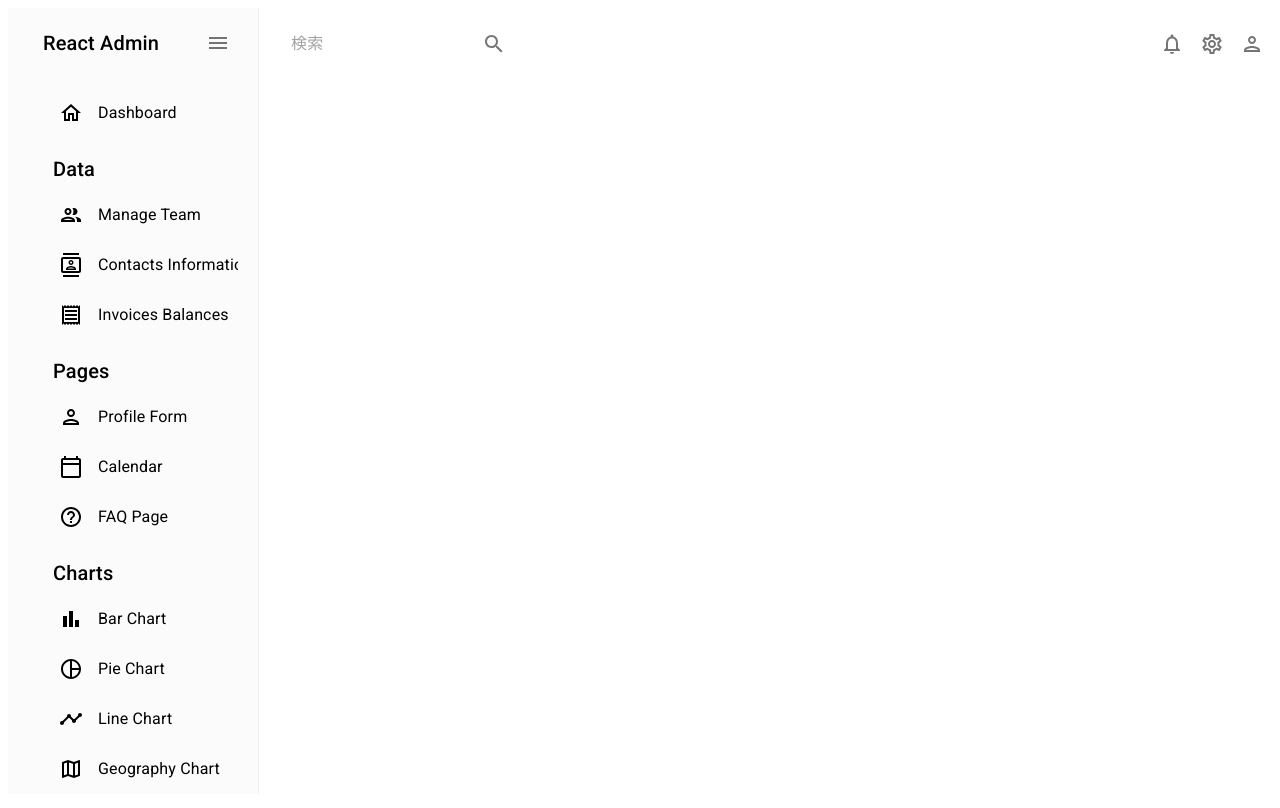
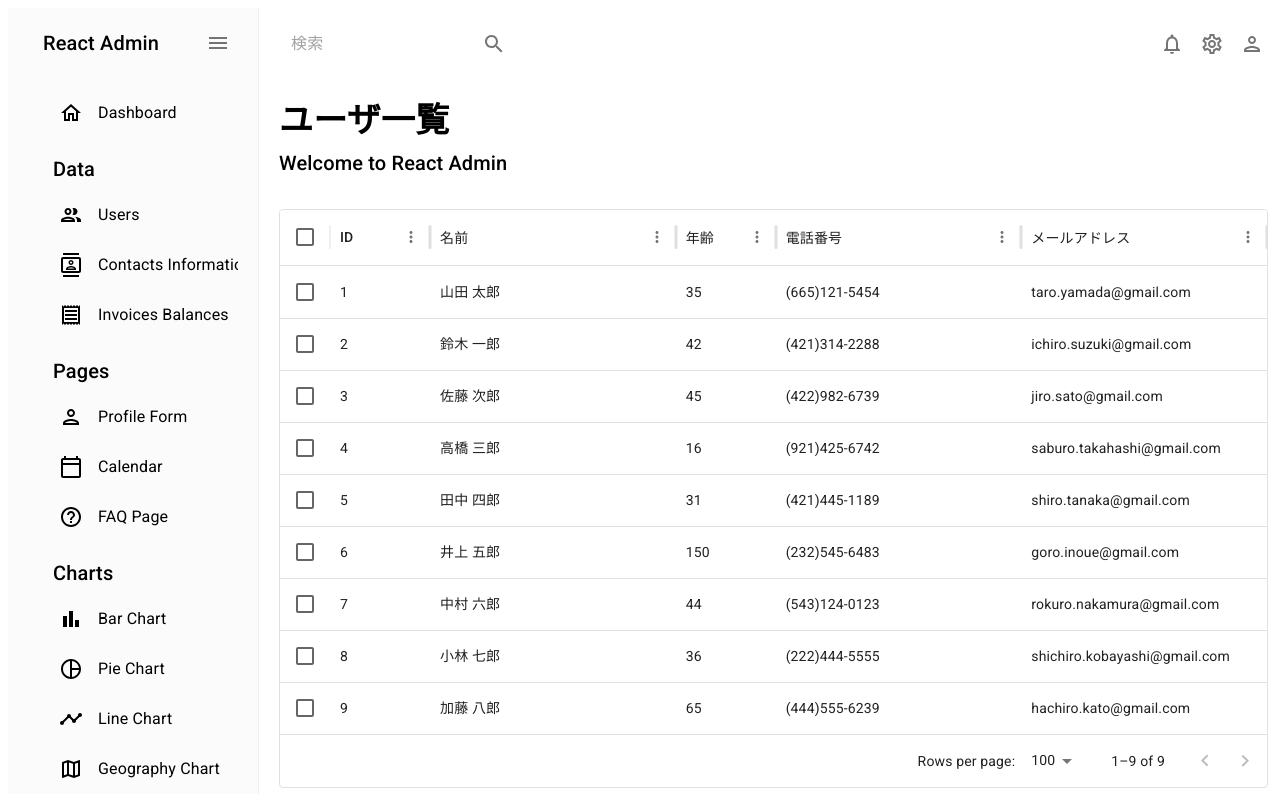
Before and after one commit to masakiwakabayashi/react_admin_panel_test, a React (Vite) app: page /users in a window 1280 px wide. Built offline with nearby package versions, Linux system fonts and the light colour scheme.

Commit message:
create users

```diff
--- a/src/App.jsx
+++ b/src/App.jsx
@@ -1,7 +1,9 @@
 import { Routes, Route } from "react-router-dom";
 import Dashboard from "./components/pages/Dashboard";
+import Users from "./components/pages/Users";
 import Topbar from "./components/common/molecules/Topbar";
 import Sidebar from "./components/common/molecules/Sidebar";
+
 
 
 const App = () => (
@@ -11,6 +13,7 @@ const App = () => (
       <Topbar/>
       <Routes>
         <Route path="/" element={<Dashboard />} />
+        <Route path="/users" element={<Users />} />
       </Routes>
     </main>
 
--- a/src/components/common/molecules/Sidebar.jsx
+++ b/src/components/common/molecules/Sidebar.jsx
@@ -84,8 +84,8 @@ const Sidebar = () => {
                 Data
               </Typography>
               <Item
-                title="Manage Team"
-                to="/team"
+                title="Users"
+                to="/users"
                 icon={<PeopleOutlinedIcon />}
                 selected={selected}
                 setSelected={setSelected}
--- /dev/null
+++ b/src/components/pages/Users/index.jsx
@@ -0,0 +1,50 @@
+import { Box } from "@mui/system";
+import { DataGrid } from "@mui/x-data-grid";
+import Header from "../../common/atoms/Header";
+import { mockDataUsers } from "../../../data/mockData";
+import AdminPanelSettingsOutlinedIcon from "@mui/icons-material/AdminPanelSettingsOutlined";
+import LockOpenOutlinedIcon from "@mui/icons-material/LockOpenOutlined";
+import SecurityOutlinedIcon from "@mui/icons-material/SecurityOutlined";
+
+const Users = () => {
+  const columns = [
+    { field: "id", headerName: "ID" },
+    {
+      field: "name",
+      headerName: "名前",
+      flex: 1,
+    },
+    {
+      field: "age",
+      headerName: "年齢",
+      type: "number",
+      headerAlign: "left",
+      align: "left",
+    },
+    {
+      field: "phone",
+      headerName: "電話番号",
+      flex: 1,
+    },
+    {
+      field: "email",
+      headerName: "メールアドレス",
+      flex: 1,
+    },
+  ];
+
+  return (
+    <Box m="20px">
+      <Header title="ユーザ一覧" subtitle="Welcome to React Admin" />
+      <Box>
+        <DataGrid
+          rows={mockDataUsers}
+          columns={columns}
+          checkboxSelection
+        />
+      </Box>
+    </Box>
+  );
+}
+
+export default Users;
--- a/src/data/mockData.js
+++ b/src/data/mockData.js
@@ -1,4 +1,4 @@
-import { tokens } from "../theme";
+
 
 export const mockDataUsers = [
   {
@@ -233,7 +233,7 @@ export const mockPieData = [
 export const mockLineData = [
   {
     id: "japan",
-    color: tokens("dark").greenAccent[500],
+    color: "hsl(104, 70%, 50%)",
     data: [
       {
         x: "plane",
@@ -287,7 +287,7 @@ export const mockLineData = [
   },
   {
     id: "france",
-    color: tokens("dark").blueAccent[300],
+    color: "hsl(162, 70%, 50%)",
     data: [
       {
         x: "plane",
@@ -341,7 +341,7 @@ export const mockLineData = [
   },
   {
     id: "us",
-    color: tokens("dark").redAccent[200],
+    color: "hsl(291, 70%, 50%)",
     data: [
       {
         x: "plane",
```
